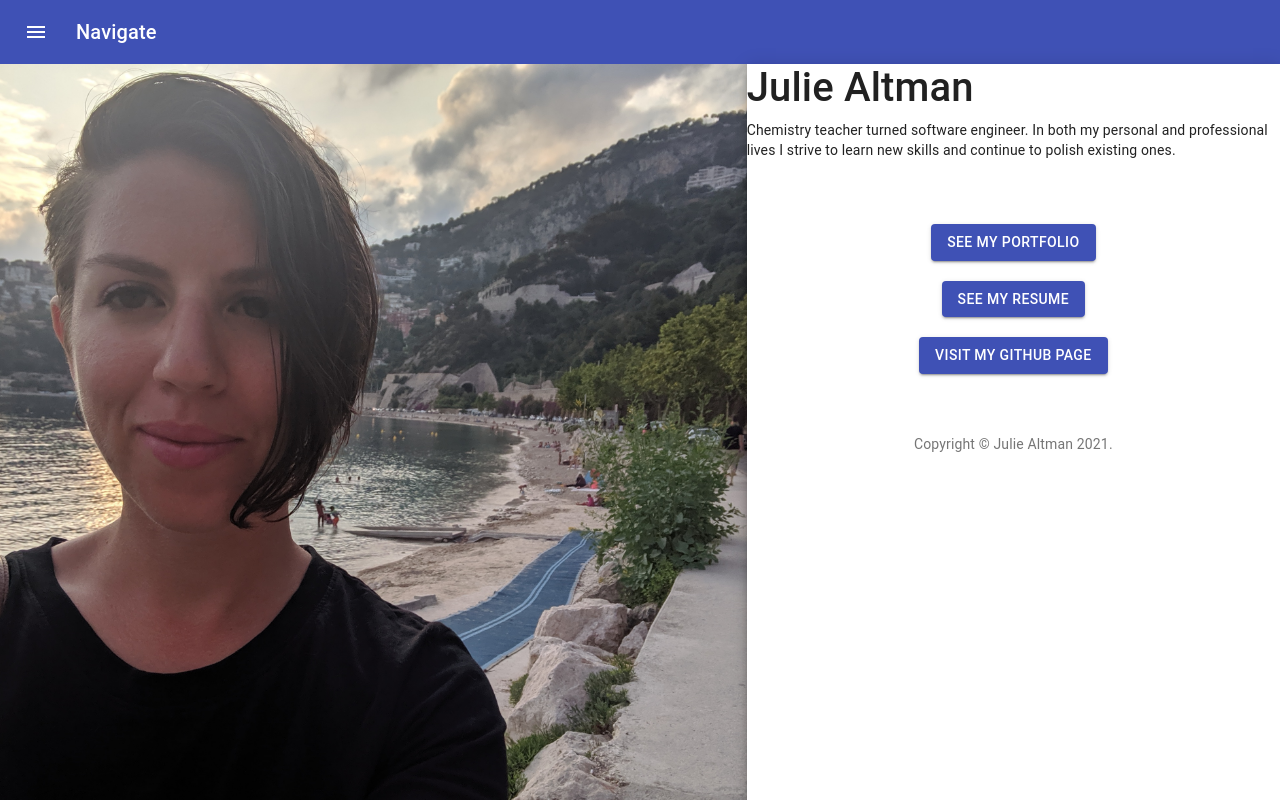
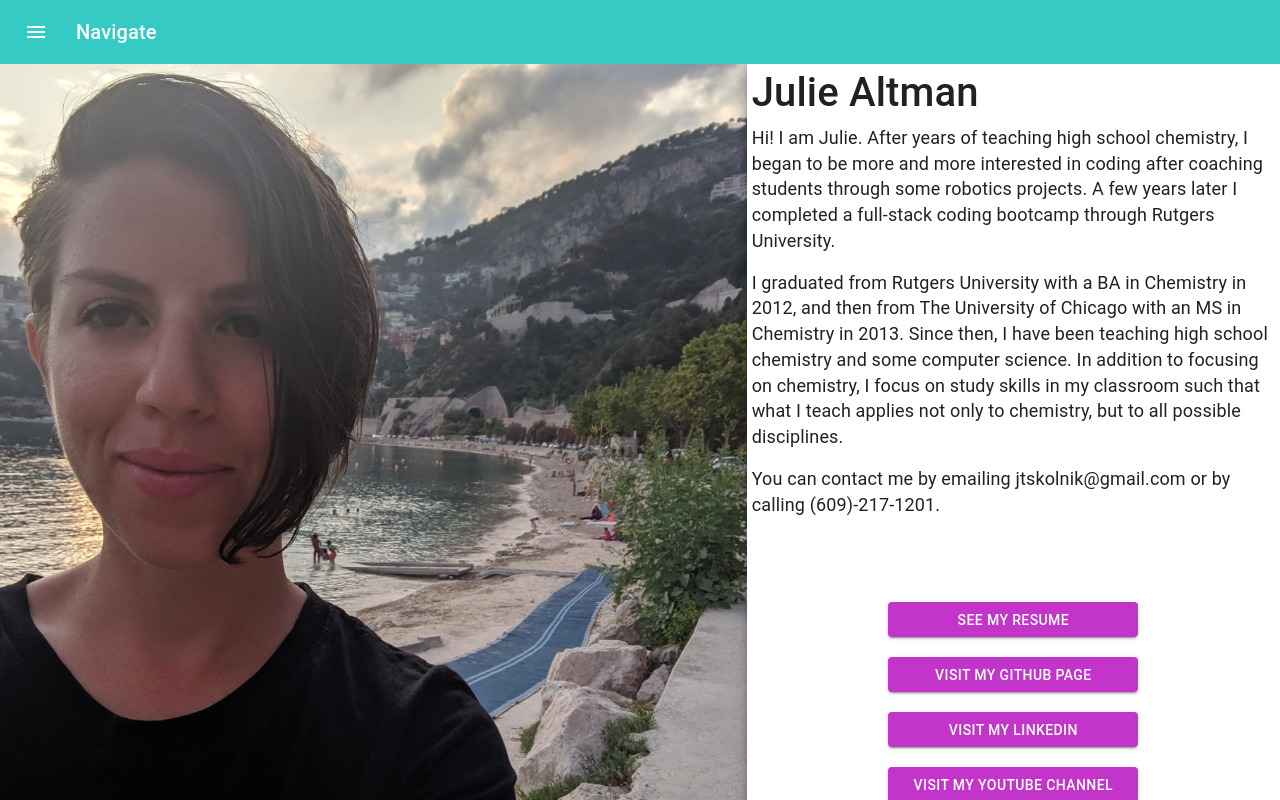
Before and after one commit to skolnikskolnik/skolportfolio, a React (Create React App) app: page / in a window 1280 px wide. Shown: the top 800 px of the page. Built offline with nearby package versions, Linux system fonts and the light colour scheme.

Commit message:
homepage has relevant links

```diff
--- a/public/index.html
+++ b/public/index.html
@@ -24,7 +24,7 @@
     -->
   <link rel="stylesheet" href="https://fonts.googleapis.com/icon?family=Material+Icons" />
   <meta name="viewport" content="minimum-scale=1, initial-scale=1, width=device-width" />
-  <title>React App</title>
+  <title>Julie Altman</title>
 </head>
 
 <body>
--- a/src/components/NavBar/index.js
+++ b/src/components/NavBar/index.js
@@ -21,6 +21,9 @@ export default function NavBar() {
     title: {
       flexGrow: 1,
     },
+    navBar: {
+      backgroundColor: "#35CAC3"
+    }
   }));
 
   const classes = useStyles();
@@ -49,7 +52,7 @@ export default function NavBar() {
   return (
     <div className={classes.root}>
       <AppBar position="static">
-        <Toolbar>
+        <Toolbar className={classes.navBar}>
           <IconButton
             edge="start"
             className={classes.menuButton}
@@ -74,7 +77,6 @@ export default function NavBar() {
             >
               <MenuItem onClick={handleCloseHome} >Home</MenuItem>
               <MenuItem onClick={handleClosePortfolio} >Portfolio</MenuItem>
-              <MenuItem onClick={handleClose}>Contact info</MenuItem>
             </Menu>
           </IconButton>
           <Typography variant="h6" className={classes.title}>
--- a/src/pages/HomePage.js
+++ b/src/pages/HomePage.js
@@ -1,28 +1,13 @@
 import React from 'react';
 import CssBaseline from '@material-ui/core/CssBaseline';
 import Button from '@material-ui/core/Button';
-import Link from '@material-ui/core/Link';
 import Paper from '@material-ui/core/Paper';
 import Box from '@material-ui/core/Box';
 import Grid from '@material-ui/core/Grid';
-import Typography from '@material-ui/core/Typography';
 import { makeStyles } from '@material-ui/core/styles';
 import profilepic from "../images/jskolpic.jpg";
 import resume from "../images/altman_te.pdf";
 
-
-function Copyright() {
-    return (
-        <Typography variant="body2" color="textSecondary" align="center">
-            {'Copyright © '}
-            <Link color="inherit" href="https://material-ui.com/">
-                Julie Altman
-      </Link>{' '}
-            {new Date().getFullYear()}
-            {'.'}
-        </Typography>
-    );
-}
 
 const useStyles = makeStyles((theme) => ({
     root: {
@@ -41,6 +26,16 @@ const useStyles = makeStyles((theme) => ({
         display: 'flex',
         flexDirection: 'column',
         alignItems: 'center',
+    },
+    button: {
+        width: "250px",
+        height: "35px",
+        backgroundColor: "#C335CA"
+    },
+    text: {
+        padding: "5px",
+        margins: "5px",
+        fontSize: "18px"
     }
 }));
 
@@ -53,21 +48,29 @@ export default function SignInSide() {
             <Grid item xs={false} sm={4} md={7} className={classes.image} />
             <Grid item xs={12} sm={8} md={5} component={Paper} elevation={6} square>
 
-                <h1>Julie Altman</h1>
-                <p>Chemistry teacher turned software engineer. In both my personal and professional lives I strive to learn new skills and continue to polish existing ones.</p>
+                <div className={classes.text}>
+                    <h1>Julie Altman</h1>
 
+                    <p>Hi! I am Julie. After years of teaching high school chemistry, I began to be more and more interested in coding after coaching students through some robotics projects. A few years later I completed a full-stack coding bootcamp through Rutgers University.</p>
+
+                    <p>I graduated from Rutgers University with a BA in Chemistry in 2012, and then from The University of Chicago with an MS in Chemistry in 2013. Since then, I have been teaching high school chemistry and some computer science. In addition to focusing on chemistry, I focus on study skills in my classroom such that what I teach applies not only to chemistry, but to all possible disciplines.</p>
+
+                    <p>You can contact me by emailing jtskolnik@gmail.com or by calling (609)-217-1201.</p>
+                </div>
                 <div className={classes.paper}>
-                    <Button variant="contained" color="primary" href="/portfolio">
-                        See my portfolio
-                        </Button> <br></br>
-                        <Button variant="contained" color="primary" href={resume}>
+                    <Button className={classes.button} variant="contained" color="primary" href={resume}>
                         See my resume
                         </Button> <br></br>
-                        <Button variant="contained" color="primary" href="https://github.com/skolnikskolnik">
+                    <Button className={classes.button} variant="contained" color="primary" href="https://github.com/skolnikskolnik">
                         Visit my GitHub page
                         </Button> <br></br>
+                    <Button className={classes.button} variant="contained" color="primary" href="https://www.linkedin.com/in/julie-altman-0a639165/">
+                        Visit my LinkedIn
+                        </Button> <br></br>
+                    <Button className={classes.button} variant="contained" color="primary" href="https://www.youtube.com/channel/UC_KXDwR1AwUJfk7y5t1WmRw">
+                        Visit my YouTube channel
+                        </Button> <br></br>
                     <Box mt={5}>
-                        <Copyright />
                     </Box>
                 </div>
             </Grid>
--- a/src/pages/Portfolio.js
+++ b/src/pages/Portfolio.js
@@ -42,6 +42,11 @@ const useStyles = makeStyles((theme) => ({
     backgroundColor: theme.palette.background.paper,
     padding: theme.spacing(6),
   },
+  button: {
+    width: "250px",
+    height: "35px",
+    backgroundColor: "#C335CA"
+}
 }));
 
 
@@ -64,7 +69,7 @@ export default function HomePage() {
             <div className={classes.heroButtons}>
               <Grid container spacing={2} justify="center">
                 <Grid item>
-                  <Button variant="contained" color="primary" href="https://github.com/skolnikskolnik">
+                  <Button className={classes.button} variant="contained" color="primary" href="https://github.com/skolnikskolnik">
                     Visit my GitHub page.
                   </Button>
                 </Grid>
```
Also changed, not shown: 1 other file (tests, documents, lock files or other folders).
